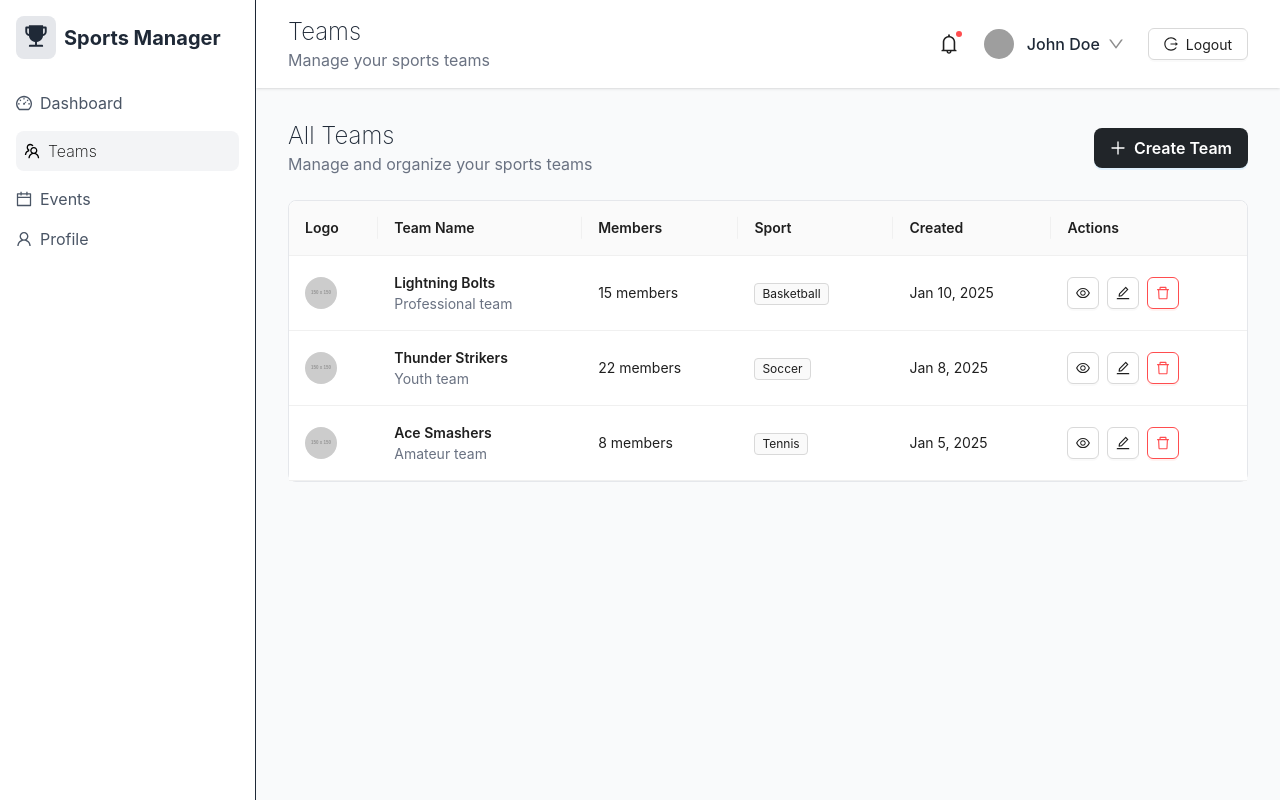
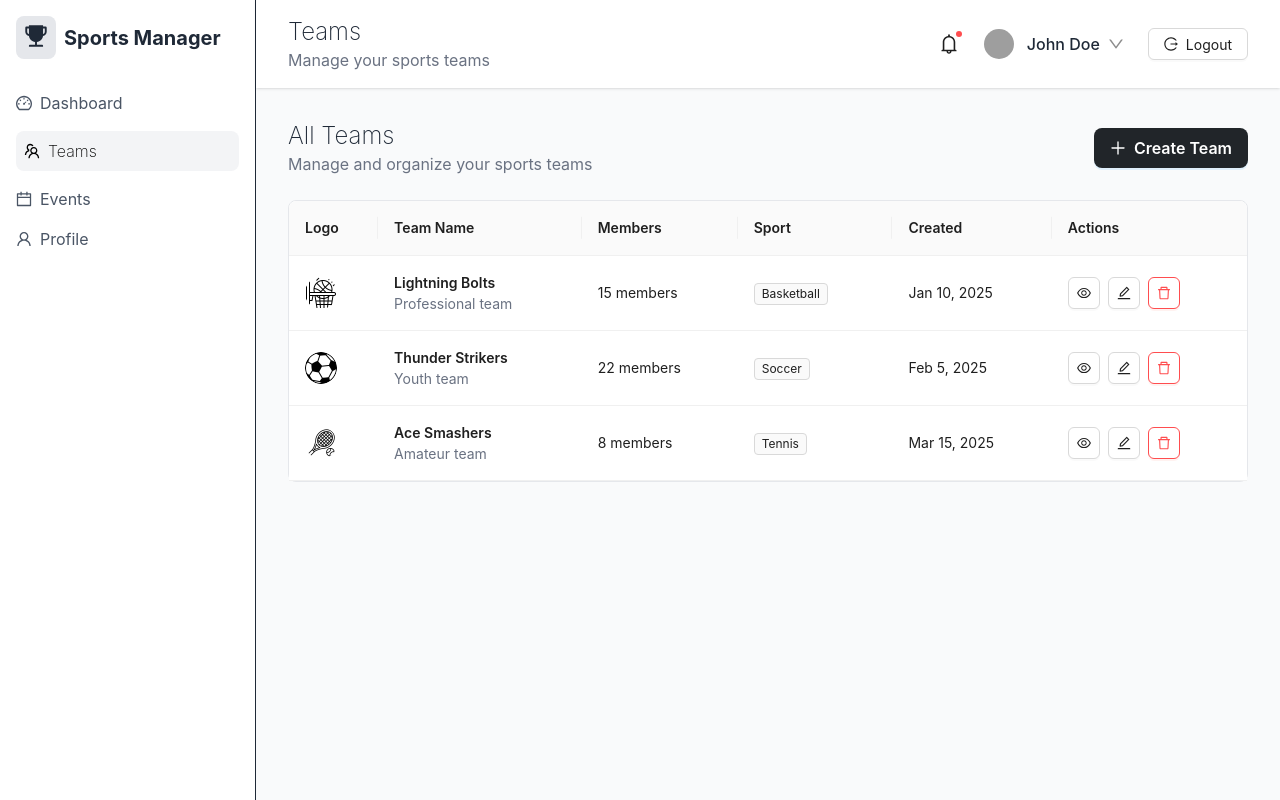
Before and after one commit to YamiDPhuong/sport-meet-frontend, a React (Vite) app: page / in a window 1280 px wide. Built offline with nearby package versions, Linux system fonts and the light colour scheme; grey boxes are pictures that could not be loaded.

Commit message:
feat(team): integrate team modals with table actions
- Connect TeamTable with CreateTeamModal and EditTeamModal
- Add action handlers in TeamTableAction for edit/delete operations
- Update TeamPage to manage modal states
- Implement team data flow between table and modals

```diff
--- a/src/components/ui/TeamTable.tsx
+++ b/src/components/ui/TeamTable.tsx
@@ -11,8 +11,8 @@ const columns = [
     },
     {
         title: 'Team Name',
-        dataIndex: 'name',
-        key: 'name',
+        dataIndex: 'teamName',
+        key: 'teamName',
         render: ( text: string, record: any ) => (
             <div>
                 <p className="font-semibold">{text}</p>
--- a/src/components/ui/TeamTableAction.tsx
+++ b/src/components/ui/TeamTableAction.tsx
@@ -1,6 +1,7 @@
 import React from 'react'
 import { Button as AntButton } from 'antd';
 import { EyeOutlined, EditOutlined, DeleteOutlined } from '@ant-design/icons';
+import EditTeamModal from '../../features/team/EditTeamModal';
 
 interface TeamTableActionProps
 {
@@ -9,6 +10,8 @@ interface TeamTableActionProps
 
 const TeamTableAction: React.FC<TeamTableActionProps> = ( { record } ) =>
 {
+    const [ open, setOpen ] = React.useState( false );
+
     const handleView = () =>
     {
         console.log( 'View:', record );
@@ -17,6 +20,8 @@ const TeamTableAction: React.FC<TeamTableActionProps> = ( { record } ) =>
     const handleEdit = () =>
     {
         console.log( 'Edit:', record );
+        setOpen( true );
+
     };
 
     const handleDelete = () =>
@@ -29,6 +34,7 @@ const TeamTableAction: React.FC<TeamTableActionProps> = ( { record } ) =>
             <AntButton icon={<EyeOutlined />} onClick={handleView} />
             <AntButton icon={<EditOutlined />} onClick={handleEdit} />
             <AntButton icon={<DeleteOutlined />} onClick={handleDelete} danger />
+            <EditTeamModal visible={open} onClose={() => setOpen( false )} onFinish={() => setOpen( false )} initialValues={record} />
         </div>
     )
 }
--- a/src/pages/teams/TeamPage.tsx
+++ b/src/pages/teams/TeamPage.tsx
@@ -3,12 +3,17 @@ import Button from '../../components/ui/Button';
 import { PlusOutlined } from '@ant-design/icons';
 import PageTitle from '../../components/ui/PageTitle';
 import TeamTable from '../../components/ui/TeamTable';
+import CreateTeamModal from '../../features/team/CreateTeamModal';
+
+import basketballImg from '../../assets/images/basketball.png';
+import soccerImg from '../../assets/images/soccer-ball-variant.png';
+import tennisImg from '../../assets/images/tennis.png';
 
 const mockData = [
     {
         key: '1',
-        logo: 'https://via.placeholder.com/150',
-        name: 'Lightning Bolts',
+        logo: basketballImg,
+        teamName: 'Lightning Bolts',
         type: 'Professional team',
         members: 15,
         sport: 'Basketball',
@@ -16,21 +21,21 @@ const mockData = [
     },
     {
         key: '2',
-        logo: 'https://via.placeholder.com/150',
-        name: 'Thunder Strikers',
+        logo: soccerImg,
+        teamName: 'Thunder Strikers',
         type: 'Youth team',
         members: 22,
         sport: 'Soccer',
-        created: 'Jan 8, 2025',
+        created: 'Feb 5, 2025',
     },
     {
         key: '3',
-        logo: 'https://via.placeholder.com/150',
-        name: 'Ace Smashers',
+        logo: tennisImg,
+        teamName: 'Ace Smashers',
         type: 'Amateur team',
         members: 8,
         sport: 'Tennis',
-        created: 'Jan 5, 2025',
+        created: 'Mar 15, 2025',
     },
 ];
 
@@ -38,6 +43,7 @@ const TeamPage: React.FC = () =>
 {
     const [ teams, setTeams ] = useState<any[]>( [] );
     const [ loading, setLoading ] = useState( true );
+    const [ open, setOpen ] = useState( false );
 
     useEffect( () =>
     {
@@ -53,14 +59,20 @@ const TeamPage: React.FC = () =>
 
         fetchTeams();
     }, [] );
+    const handleCreateTeam = ( values: any ) =>
+    {
+        setOpen( false );
+        console.log( values );
+    };
 
     return (
         <div className="p-8">
             <div className="flex justify-between items-center mb-6">
                 <PageTitle title="All Teams" subtitle="Manage and organize your sports teams" />
-                <Button icon={<PlusOutlined />} text="Create Team" type="primary" size="large" className='font-bold' />
+                <Button icon={<PlusOutlined />} text="Create Team" type="primary" size="large" className='font-bold' onClick={() => setOpen( true )} />
             </div>
             <TeamTable dataSource={teams} pagination={false} loading={loading} />
+            <CreateTeamModal visible={open} onClose={() => setOpen( false )} onFinish={handleCreateTeam} />
         </div>
     );
 };
```
